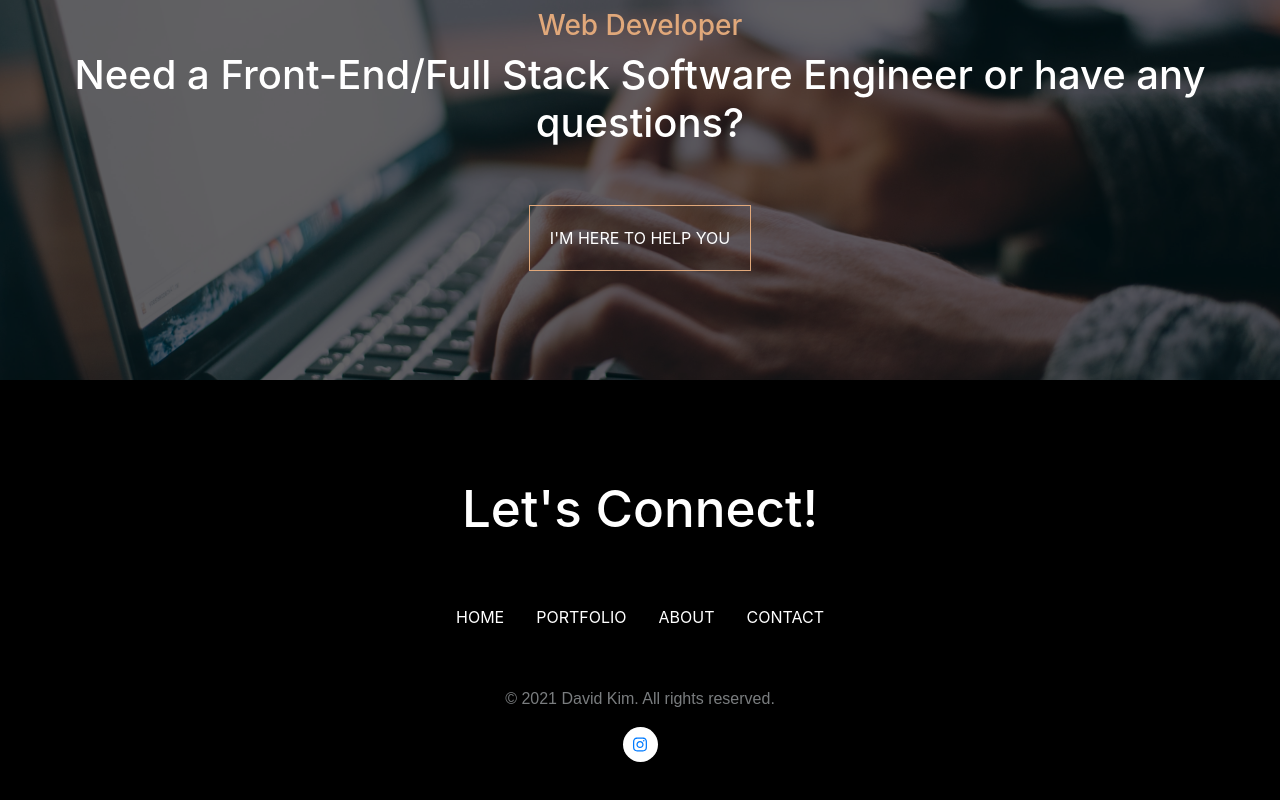
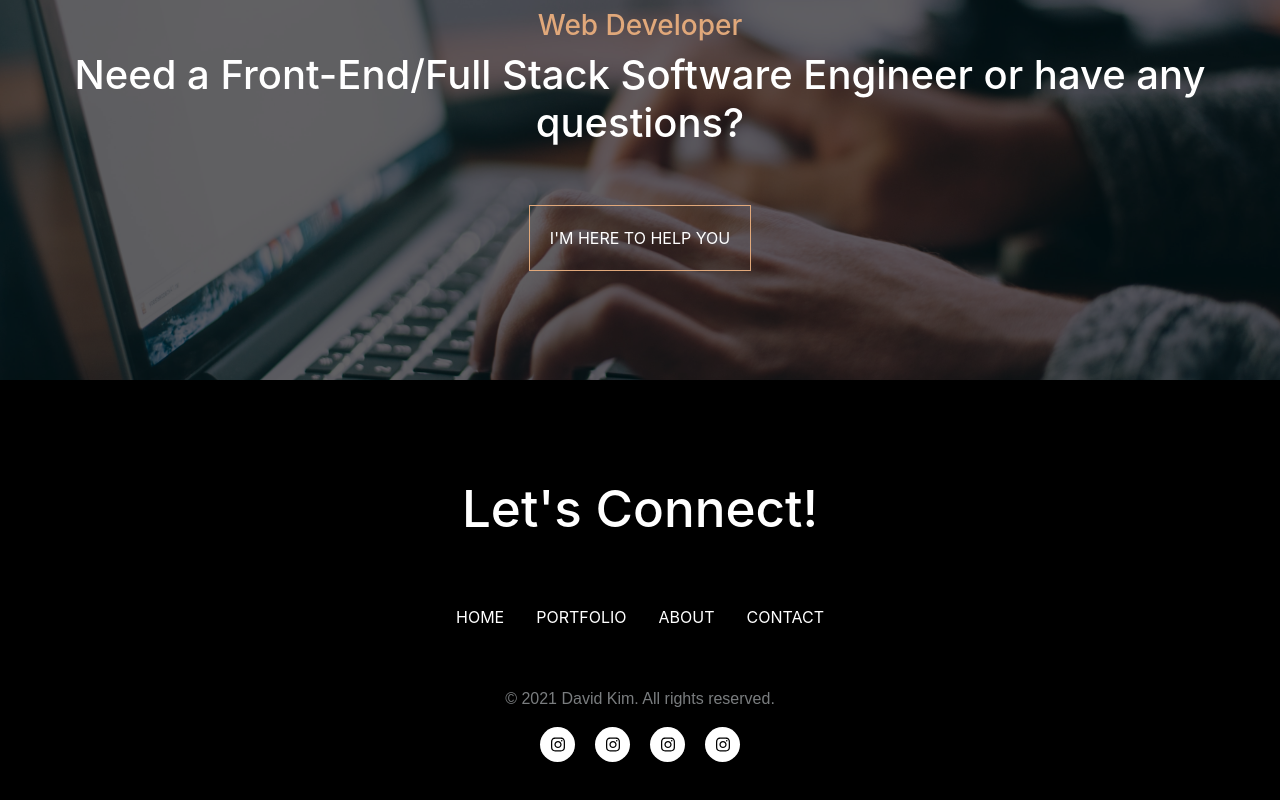
Before and after one commit to davidhk21/my-portfolio, a Next.js app: page / in a window 1280 px wide. Shown: the part 3280-4080 px from the top of the page. Built offline with nearby package versions, Linux system fonts and the light colour scheme.

Commit message:
instagram redirects to new tab correclty to profile

```diff
--- a/components/footer.js
+++ b/components/footer.js
@@ -25,9 +25,20 @@ export default function Footer() {
         </Link>
       </Nav>
       <p className={styles.copyright}>&copy; 2021 David Kim. All rights reserved.</p>
-      <a className={styles.instagramContainer}>
-        <FontAwesomeIcon icon={['fab', 'instagram']} className={styles.instagram} />
-      </a>
+      <div className={styles.iconsContainer}>
+        <a href="https://www.instagram.com/davidhk21/" target="_blank" rel="noopener noreferrer" className={styles.instagramContainer}>
+          <FontAwesomeIcon icon={['fab', 'instagram']} className={styles.instagram} />
+        </a>
+        <a href="https://www.instagram.com/davidhk21/" target="_blank" rel="noopener noreferrer" className={styles.instagramContainer}>
+          <FontAwesomeIcon icon={['fab', 'instagram']} className={styles.instagram} />
+        </a>
+        <a href="https://www.instagram.com/davidhk21/" target="_blank" rel="noopener noreferrer" className={styles.instagramContainer}>
+          <FontAwesomeIcon icon={['fab', 'instagram']} className={styles.instagram} />
+        </a>
+        <a href="https://www.instagram.com/davidhk21/" target="_blank" rel="noopener noreferrer" className={styles.instagramContainer}>
+          <FontAwesomeIcon icon={['fab', 'instagram']} className={styles.instagram} />
+        </a>
+      </div>
     </div>
   );
 }
--- a/package.json
+++ b/package.json
@@ -18,7 +18,6 @@
     "react": "17.0.1",
     "react-bootstrap": "^1.4.3",
     "react-dom": "17.0.1",
-    "react-icons": "^4.1.0",
     "react-share": "^4.3.1"
   },
   "devDependencies": {
--- a/styles/App.module.css
+++ b/styles/App.module.css
@@ -34,20 +34,10 @@
   color: #7a7d7f;
 }
 
-.hideContainer {
-  position: relative;
-  border: 1px solid white;
-}
-
-.hide {
-  height: 40px;
-  width: 40px;
-  background: white;
-  position: absolute;
-  right: 0;
-  top: 0;
-  display: inline-block;
-  z-index: ;
+.iconsContainer {
+  display: flex;
+  justify-content: space-between;
+  width: 200px;
 }
 
 .instagramContainer {
@@ -62,5 +52,6 @@
 
 .instagram {
   height: 25px;
-  width: 25px
+  width: 25px;
+  color: black;
 }
```
